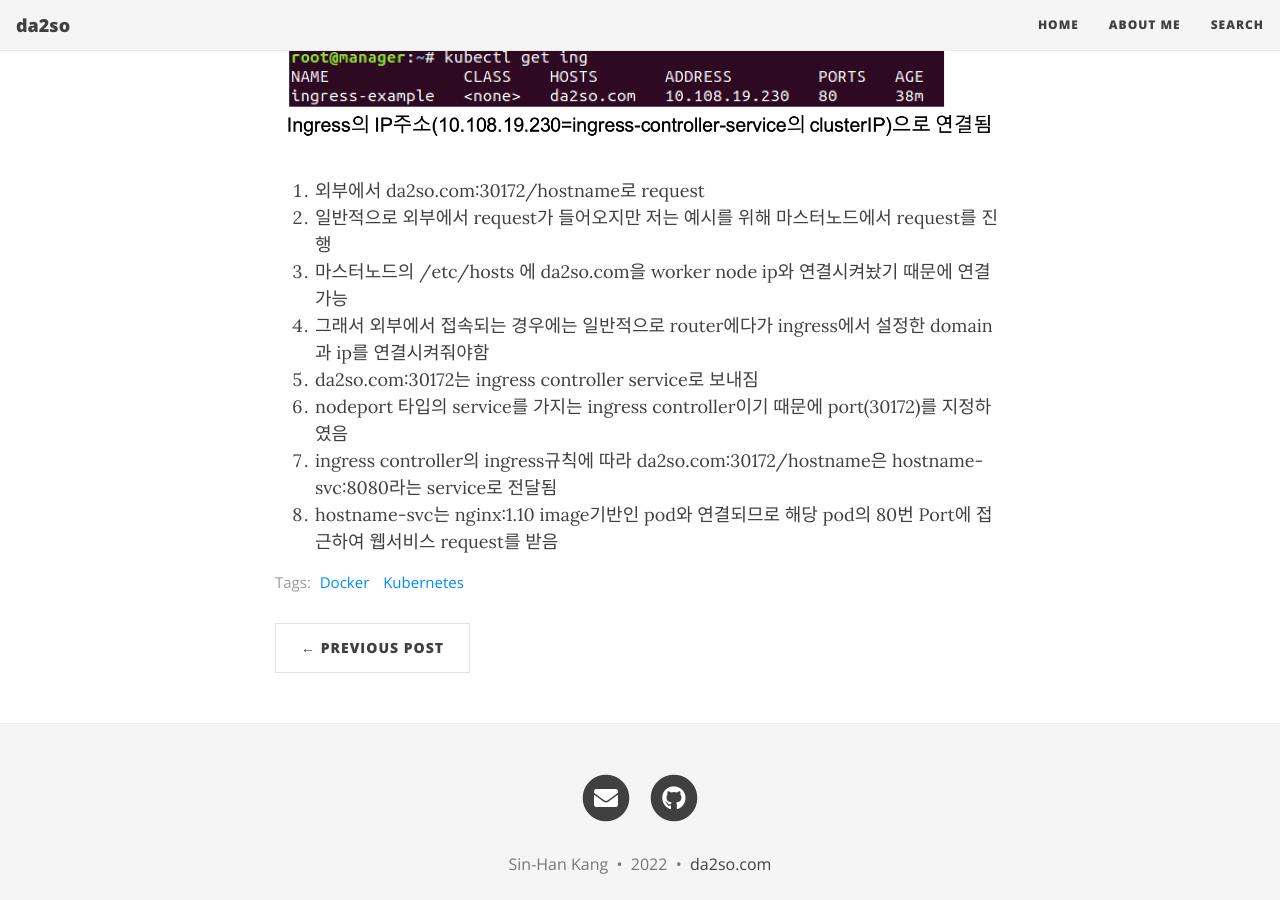
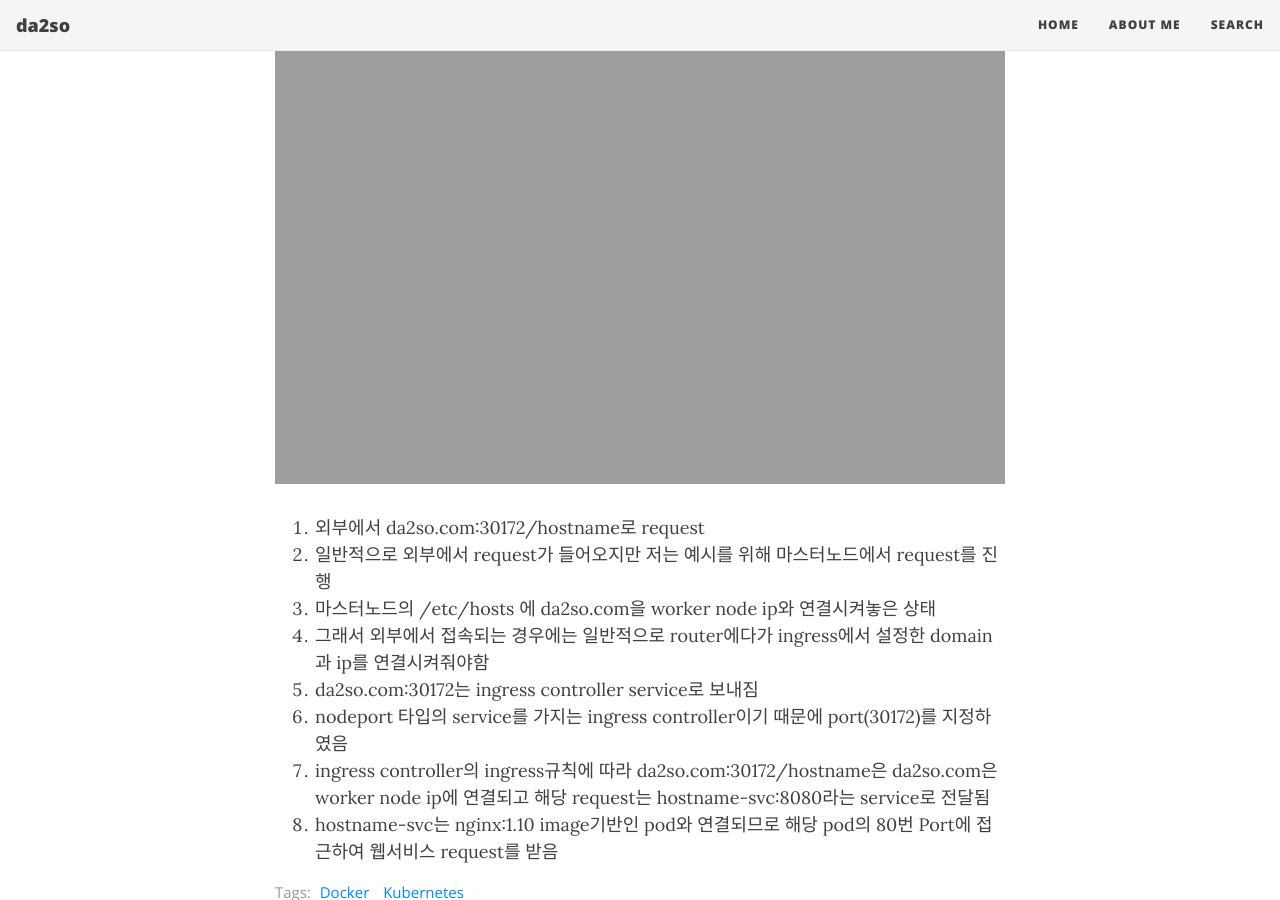
Before and after one commit to da2so/da2so.github.io, a Jekyll site: the page built from _posts/2022-01-22-Docker_Kubernetes12.md, in a window 1280 px wide and 900 px high, scrolled down 6649 px. Built offline with Jekyll 4.4.1, drawn with Linux system fonts in a browser that asks for light colours; nearby versions of some CDN libraries.

Commit message:
Update 2022-01-22-Docker_Kubernetes12.md

```diff
--- a/_posts/2022-01-22-Docker_Kubernetes12.md
+++ b/_posts/2022-01-22-Docker_Kubernetes12.md
@@ -154,14 +154,14 @@
 위와 같이 도메인과 IP를 연결해주는 내용을 추가해주면 ingress의 address에 ingress controller service clusterIP로 연결이 되었다. nginx ingress controller는 항상 ingress 리소스의 상태를 지켜보고 있으며 기본적으로 모든 namespace의 ingress리소스를 읽어와 규칙을 적용하게 되는 것입니다. 위의 모든 설정을 그림으로 나타내면 아래와 같고 외부에서 da2so.com:30172/hostname에 접속하는 것은 다음과 같은 프로세스를 거친다.
 
 
-![1](https://da2so.github.io/assets/post_img/2022-01-22-Docker_Kubernetes12/9.png){: .mx-auto.d-block width="100%" :}
+![1](https://da2so.github.io/assets/post_img/2022-01-22-Docker_Kubernetes12/10.png){: .mx-auto.d-block width="100%" :}
 
 
 1. 외부에서 da2so.com:30172/hostname로 request
   1. 일반적으로 외부에서 request가 들어오지만 저는 예시를 위해 마스터노드에서 request를 진행
-  2. 마스터노드의 /etc/hosts 에 da2so.com을 worker node ip와 연결시켜놨기 때문에 연결가능
+  2. 마스터노드의 /etc/hosts 에 da2so.com을 worker node ip와 연결시켜놓은 상태
   3. 그래서 외부에서 접속되는 경우에는 일반적으로 router에다가 ingress에서 설정한 domain과 ip를 연결시켜줘야함
 2. da2so.com:30172는 ingress controller service로 보내짐
   1. nodeport 타입의 service를 가지는 ingress controller이기 때문에 port(30172)를 지정하였음
-3. ingress controller의 ingress규칙에 따라 da2so.com:30172/hostname은 hostname-svc:8080라는 service로 전달됨
+3. ingress controller의 ingress규칙에 따라 da2so.com:30172/hostname은 da2so.com은 worker node ip에 연결되고 해당 request는 hostname-svc:8080라는 service로 전달됨
 4. hostname-svc는 nginx:1.10 image기반인 pod와 연결되므로 해당 pod의 80번 Port에 접근하여 웹서비스 request를 받음
```
